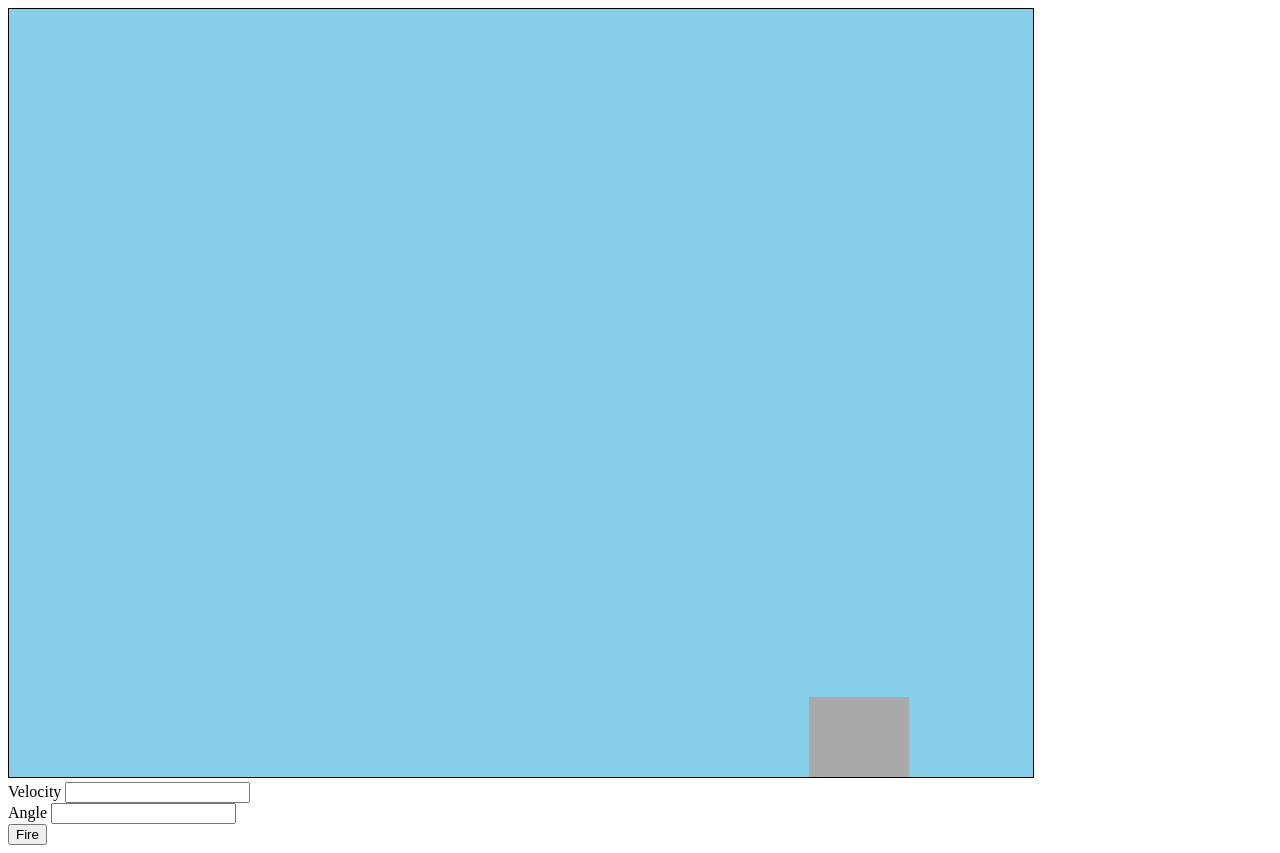
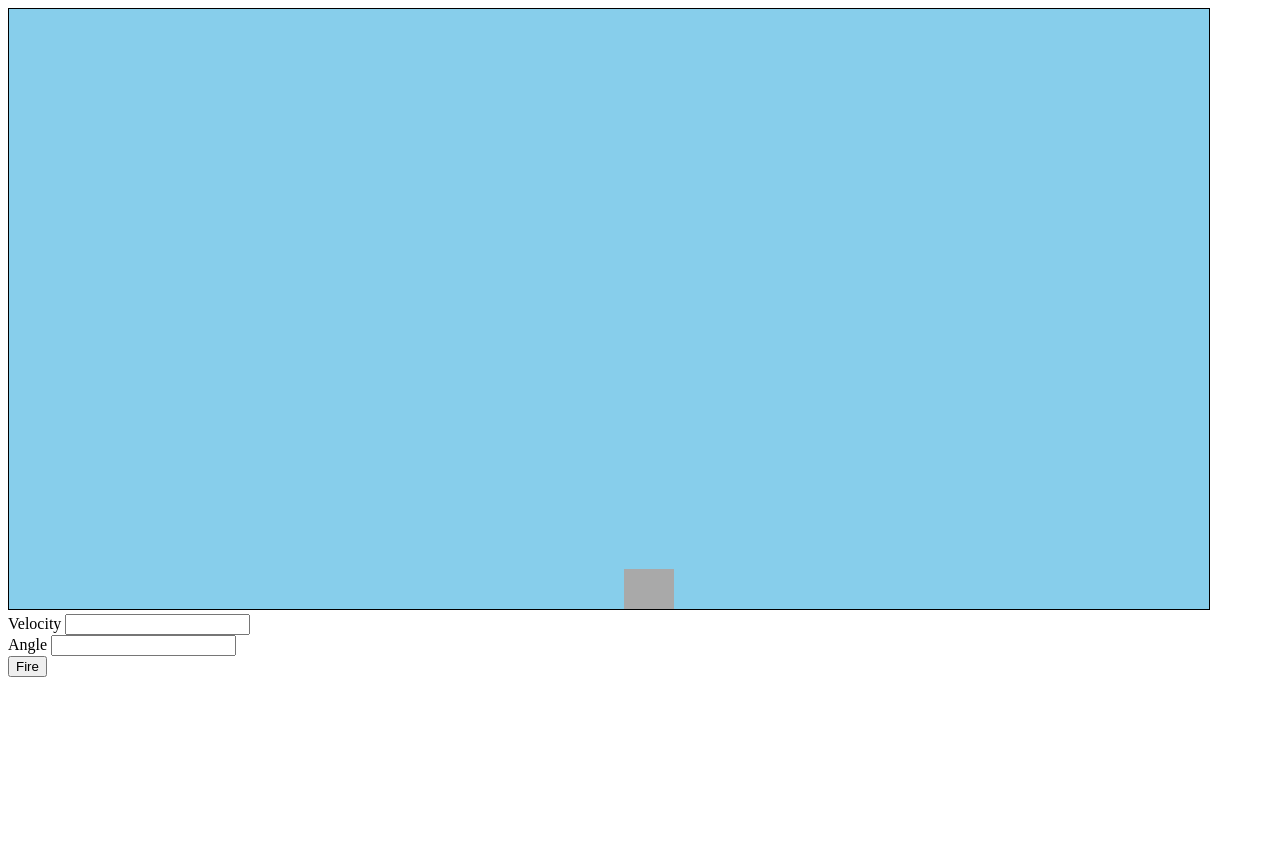
Before and after one commit to edpackard/siege-game, a plain HTML site: page public/index.html in a window 1280 px wide. After the commit the page ends 800 px from the top, so only its background shows below. Drawn offline with Linux system fonts and the light colour scheme.

Commit message:
update object sizes and positions

```diff
--- a/public/index.html
+++ b/public/index.html
@@ -10,8 +10,8 @@
   <body>
     <canvas
       id="canvas"
-      width="1024"
-      height="768"
+      width="1200"
+      height="600"
       style="border: 1px solid black"
     >
       HTML5 not supported on this browser.
--- a/public/js/Castle.js
+++ b/public/js/Castle.js
@@ -1,11 +1,16 @@
 'use strict';
 
+import { getRandomIntegerFromRange } from './utils/get-random-integer-from-range.js';
+
 export class Castle {
-  constructor() {
-    this.width = 100;
-    this.height = 80;
-    this.x = 800;
-    this.y = 768 - this.height;
+  constructor(canvasWidth, canvasHeight) {
+    this.width = 50;
+    this.height = 40;
+    this.x = getRandomIntegerFromRange(
+      canvasWidth / 2,
+      canvasWidth - this.width
+    );
+    this.y = canvasHeight - this.height;
 
     this.impact = false;
   }
--- a/public/js/Game.js
+++ b/public/js/Game.js
@@ -8,7 +8,7 @@ export class Game {
     this.x = canvasWidth;
     this.y = canvasHeight;
     this.projectile = new Projectile(canvasWidth, canvasHeight);
-    this.castle = new Castle();
+    this.castle = new Castle(this.x, this.y);
   }
 
   handleInputs() {
--- a/public/js/Projectile.js
+++ b/public/js/Projectile.js
@@ -4,7 +4,7 @@ export class Projectile {
   constructor(canvasWidth, canvasHeight) {
     this.fired = false;
     this.impact = false;
-    this.projectileSize = 7;
+    this.projectileSize = 4;
 
     this.angle = 0; // 90 is north, 0 is east
     this.theta = 0;
--- a/public/js/main.js
+++ b/public/js/main.js
@@ -21,8 +21,8 @@ const gameLoop = (timeStamp) => {
     game.collisionDetection();
     game.draw(gameCanvasContext);
 
-    const fps = Math.round(1000 / deltaTime);
-    console.log('FPS:', fps);
+    // const fps = Math.round(1000 / deltaTime);
+    // console.log('FPS:', fps);
   }
 
   window.requestAnimationFrame(gameLoop);
--- /dev/null
+++ b/public/js/utils/get-random-integer-from-range.js
@@ -0,0 +1,3 @@
+export const getRandomIntegerFromRange = (min, max) => {
+  return Math.floor(Math.random() * (max - min + 1) + min);
+};
```
